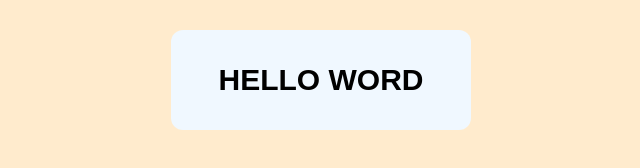
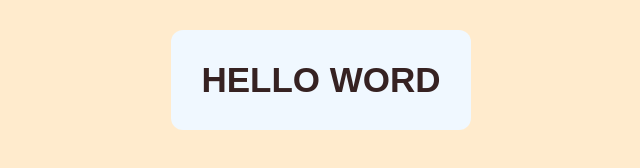
Before and after one commit to igor-86/htmlcss-hello, a plain HTML site: page index.html in a window 1280 px wide. In both pictures the pointer is over the element "HELLO WORD". Shown: the whole page, without its empty margins (319-959 px from the left). Drawn offline with Linux system fonts and the light colour scheme.

Commit message:
effetti hover se vado sul container

```diff
--- a/style.css
+++ b/style.css
@@ -19,5 +19,11 @@ body{background-color: blanchedalmond;}
     font-weight: 700;
     text-transform: uppercase;
     font-family: sans-serif;
+    transition: all 0.2s ease;
+}
+.container:hover >h1{
+    color: rgb(54, 34, 34);
+    font-size: 35px;
+
 }
 /* ___Fine____ */
```
